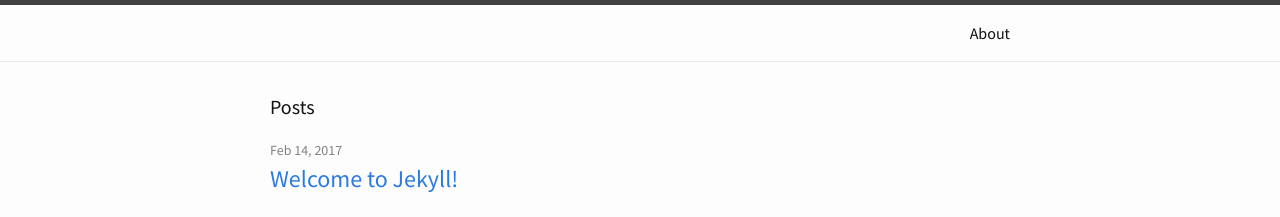
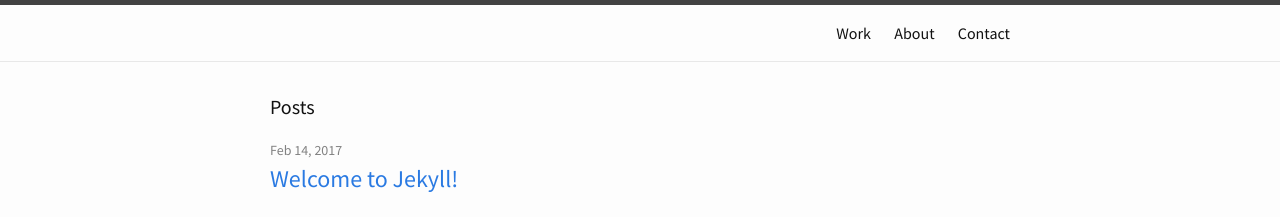
Before and after one commit to loreguerra/portfolio, a Jekyll site: the page built from index.md, in a window 1280 px wide. Shown: the top 217 px of the page. Built offline with Jekyll 4.4.1, drawn with Linux system fonts in a browser that asks for light colours.

Commit message:
add pages, change navigation to include link to home page and pages

```diff
--- a/_includes/header.html
+++ b/_includes/header.html
@@ -14,9 +14,10 @@
       </span>
 
       <div class="trigger">
-        {% for my_page in site.pages %}
-          {% if my_page.title %}
-          <a class="page-link" href="{{ my_page.url | relative_url }}">{{ my_page.title | escape }}</a>
+        <a class="page-link" href="{{ "/" | relative_url}}">Work</a>
+        {% for page in site.pages %}
+          {% if page.title %}
+          <a class="page-link" href="{{ page.url | relative_url }}">{{ page.title | escape }}</a>
           {% endif %}
         {% endfor %}
       </div>
--- a/_pages/about.html
+++ /dev/null
@@ -1,4 +0,0 @@
----
-layout: page
-title:  'About'
----
```
Also changed, not shown: contact.md (added, +15 -0 lines).
